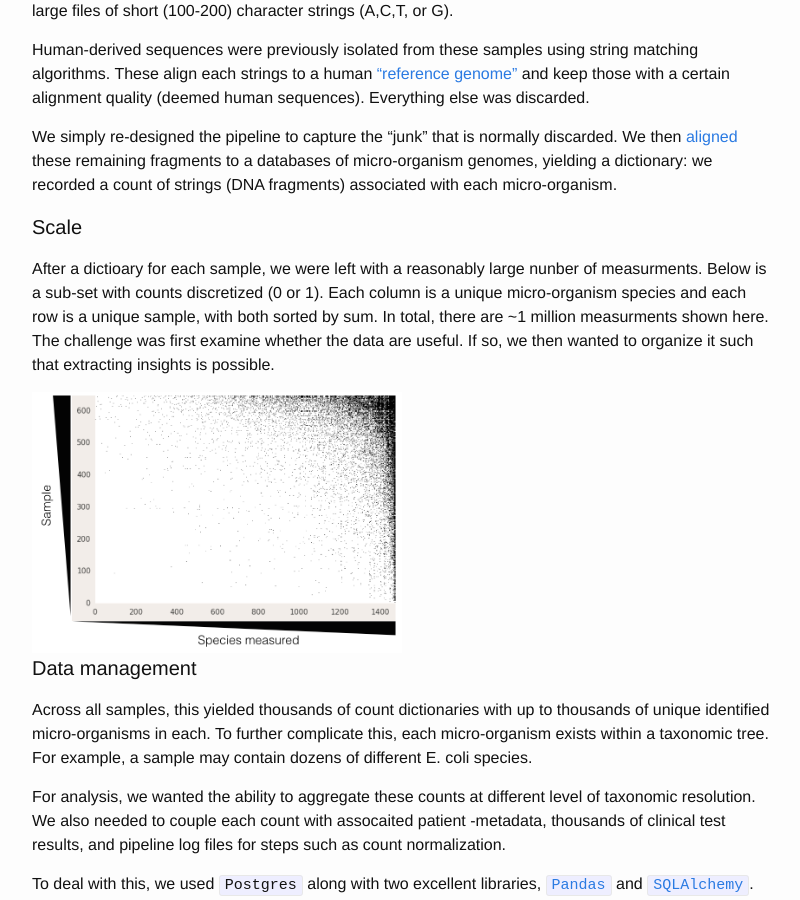
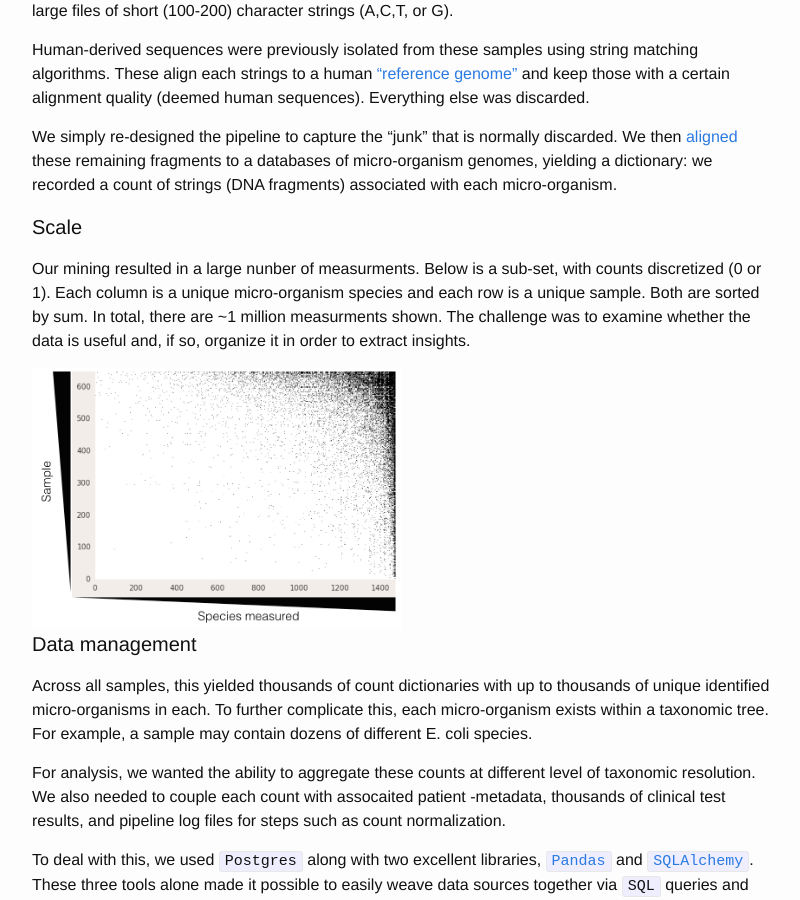
Before and after one commit to rlancemartin/rlancemartin.github.io, a Jekyll site: the page built from _posts/2015-02-10-infectome.markdown, in a window 1280 px wide and 900 px high, scrolled down 1284 px. Shown: the whole window, without its empty margins (238-1038 px from the left). Built offline with Jekyll 4.4.1, drawn with Linux system fonts in a browser that asks for light colours; Markdown is read by kramdown in place of the engine named in the settings.

Commit message:
Updated.

```diff
--- a/_posts/2015-02-10-infectome.markdown
+++ b/_posts/2015-02-10-infectome.markdown
@@ -42,7 +42,7 @@
 
 ####Scale
 
-After a dictioary for each sample, we were left with a reasonably large nunber of measurments. Below is a sub-set with counts discretized (0 or 1). Each column is a unique micro-organism species and each row is a unique sample, with both sorted by sum. In total, there are ~1 million measurments shown here. The challenge was first examine whether the data are useful. If so, we then wanted to organize it such that extracting insights is possible.
+Our mining resulted in a large nunber of measurments. Below is a sub-set, with counts discretized (0 or 1). Each column is a unique micro-organism species and each row is a unique sample. Both are sorted by sum. In total, there are ~1 million measurments shown. The challenge was to examine whether the data is useful and, if so, organize it in order to extract insights.
 
 <div class="imgcap">
 <img src="/assets/Infectome_1_1.jpg" width="50%">
```
